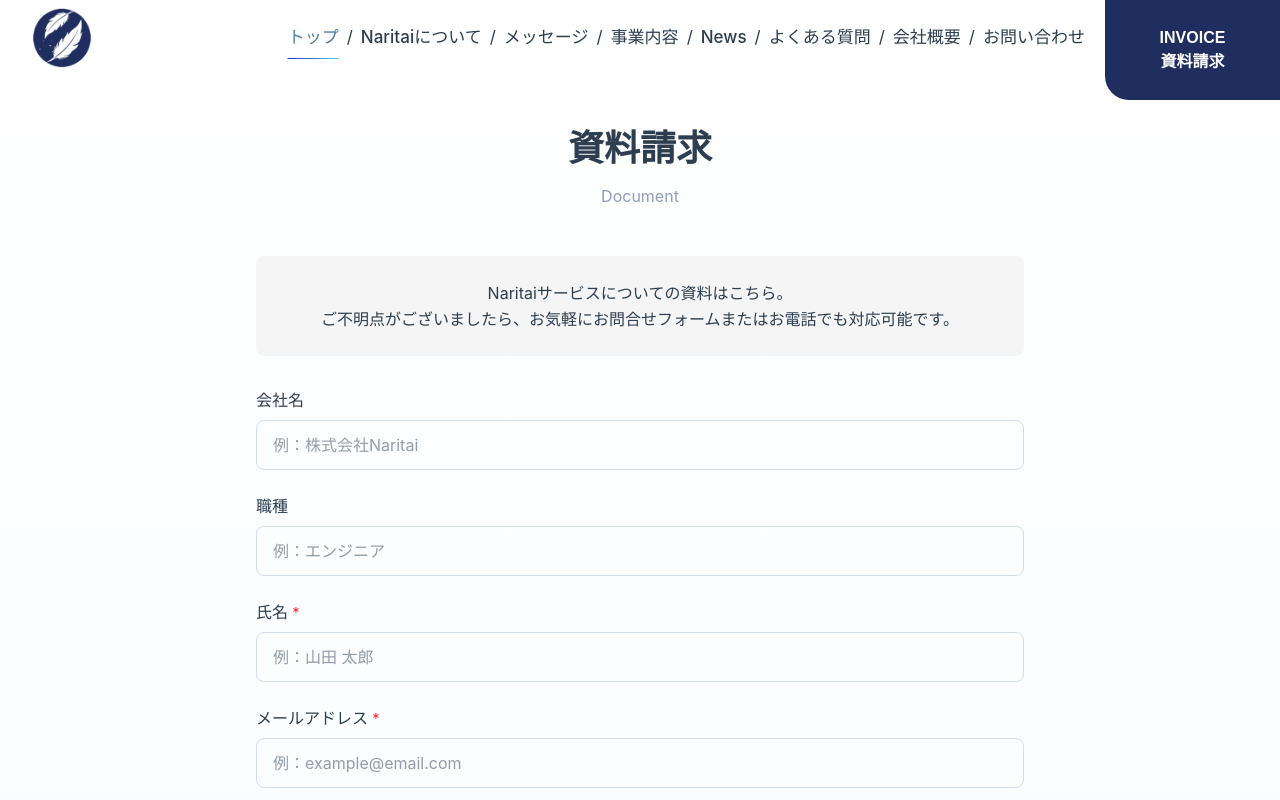
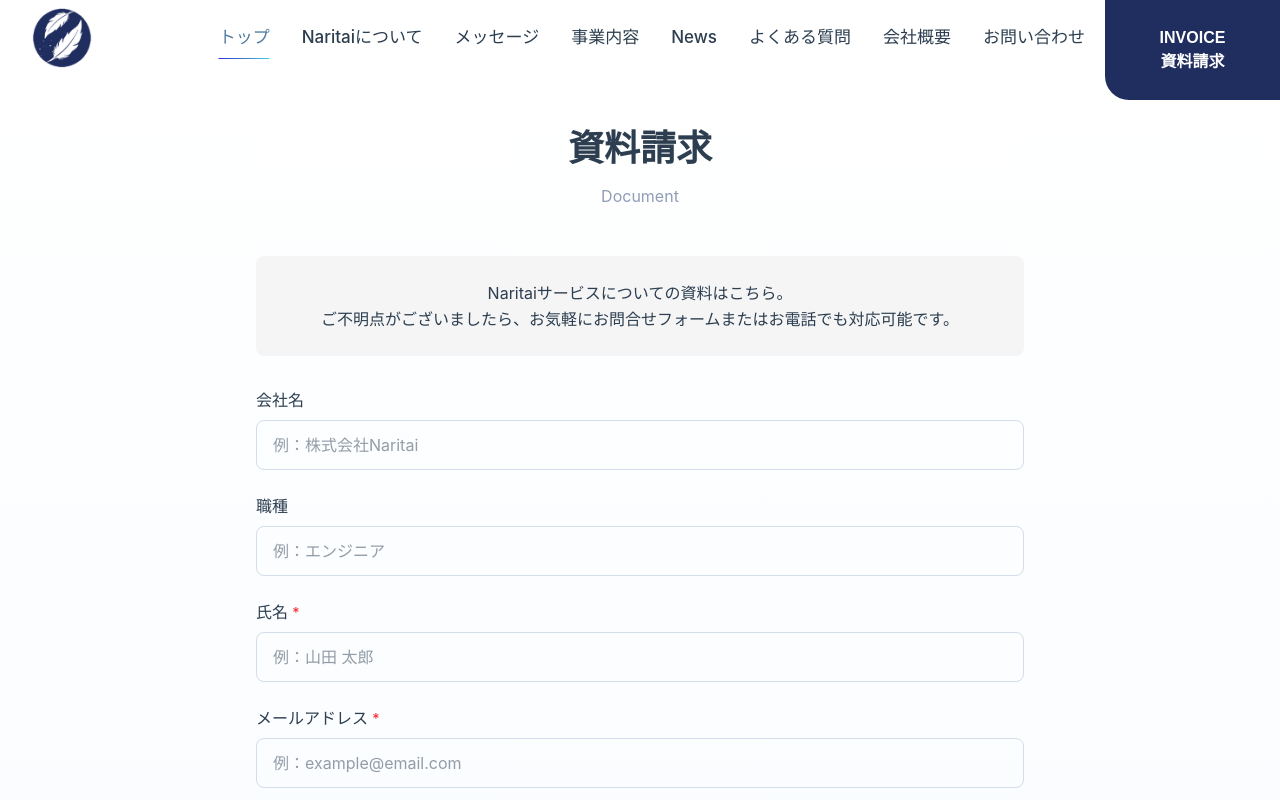
Before and after one commit to yoshida020/Naritai-APP, a Next.js app: page /blank in a window 1280 px wide. Built offline with nearby package versions, Linux system fonts and the light colour scheme; a web font is replaced by a local one.

Commit message:
ヘッダー修正

```diff
--- a/src/components/common/navigation/Header.tsx
+++ b/src/components/common/navigation/Header.tsx
@@ -242,7 +242,7 @@ export default function Header({ config }: HeaderProps) {
             />
           </a>
           <nav className="hidden lg:block pr-[180px] xl:pr-[195px]">
-            <ul className="flex list-none gap-0 m-0 p-0 items-center flex-wrap justify-end">
+            <ul className="flex list-none gap-8 items-center flex-wrap justify-end m-0 p-0">
               {config.headerLinks.map((link, index) => (
                 <li key={link.href} className="flex items-center">
                   <a
@@ -255,9 +255,6 @@ export default function Header({ config }: HeaderProps) {
                     <span className={`absolute bottom-0 left-1/2 h-[1px] bg-gradient-to-r from-[#362ae0] via-[#3b79cc] to-[#42d3ed] transition-all duration-500 ease-[cubic-bezier(0.22,1,0.36,1)] transform -translate-x-1/2 ${activeSection === link.href ? 'w-full' : 'w-0 group-hover:w-full'
                       }`}></span>
                   </a>
-                  {index < config.headerLinks.length - 1 && (
-                    <span className="text-[17px] text-[var(--header-text)] mx-2">/</span>
-                  )}
                 </li>
               ))}
             </ul>
--- a/src/components/home/sections/BusinessSection.tsx
+++ b/src/components/home/sections/BusinessSection.tsx
@@ -64,7 +64,7 @@ export default function BusinessSection() {
 
   return (
     <section ref={sectionRef} id="business" className="py-24 bg-white relative overflow-hidden">
-      <div className="relative mx-auto px-4 sm:px-6 md:px-8 lg:px-12">
+      <div className="relative max-w-[1200px] mx-auto px-4 sm:px-6 md:px-8 lg:px-12">
         <div className="mb-16">
           <SectionTitle enTitle="Business" jaTitle="事業内容" />
         </div>
```
